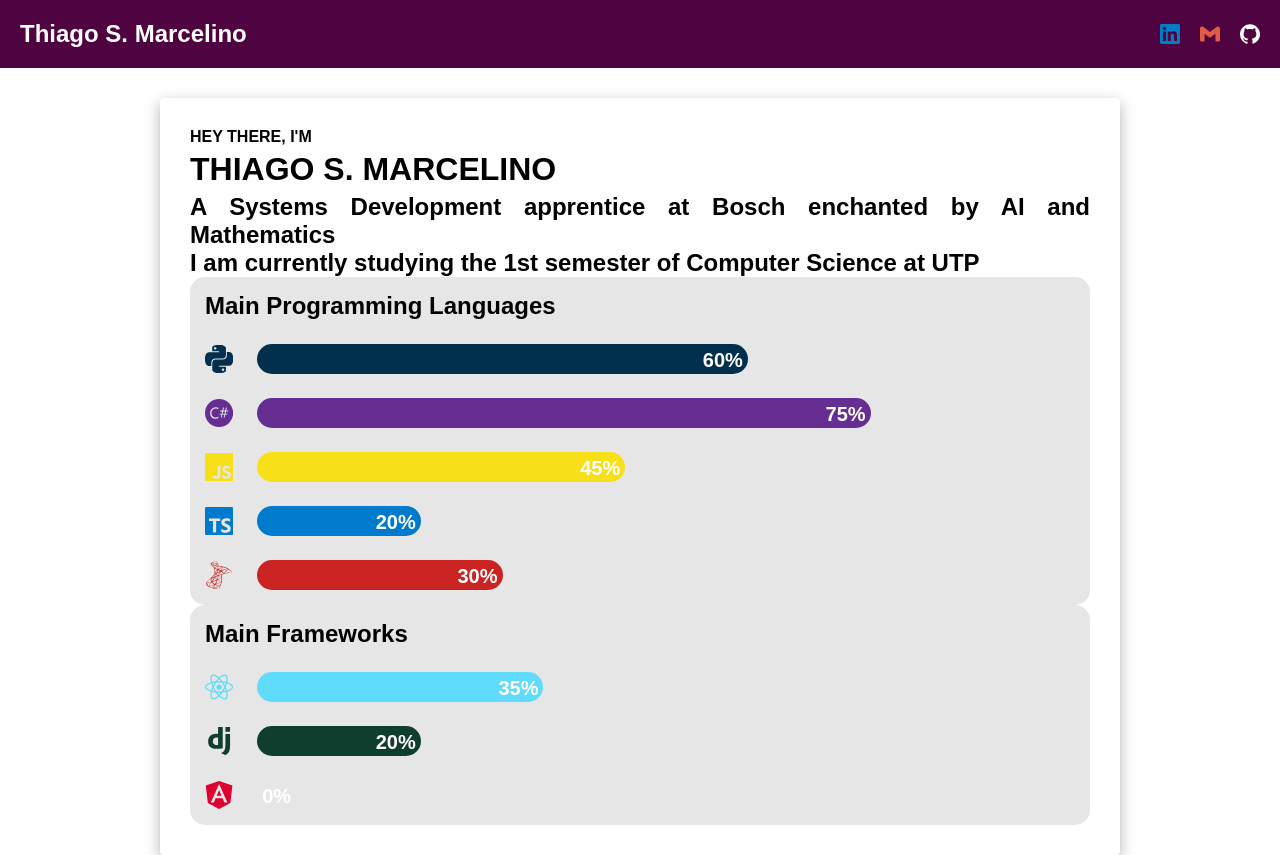
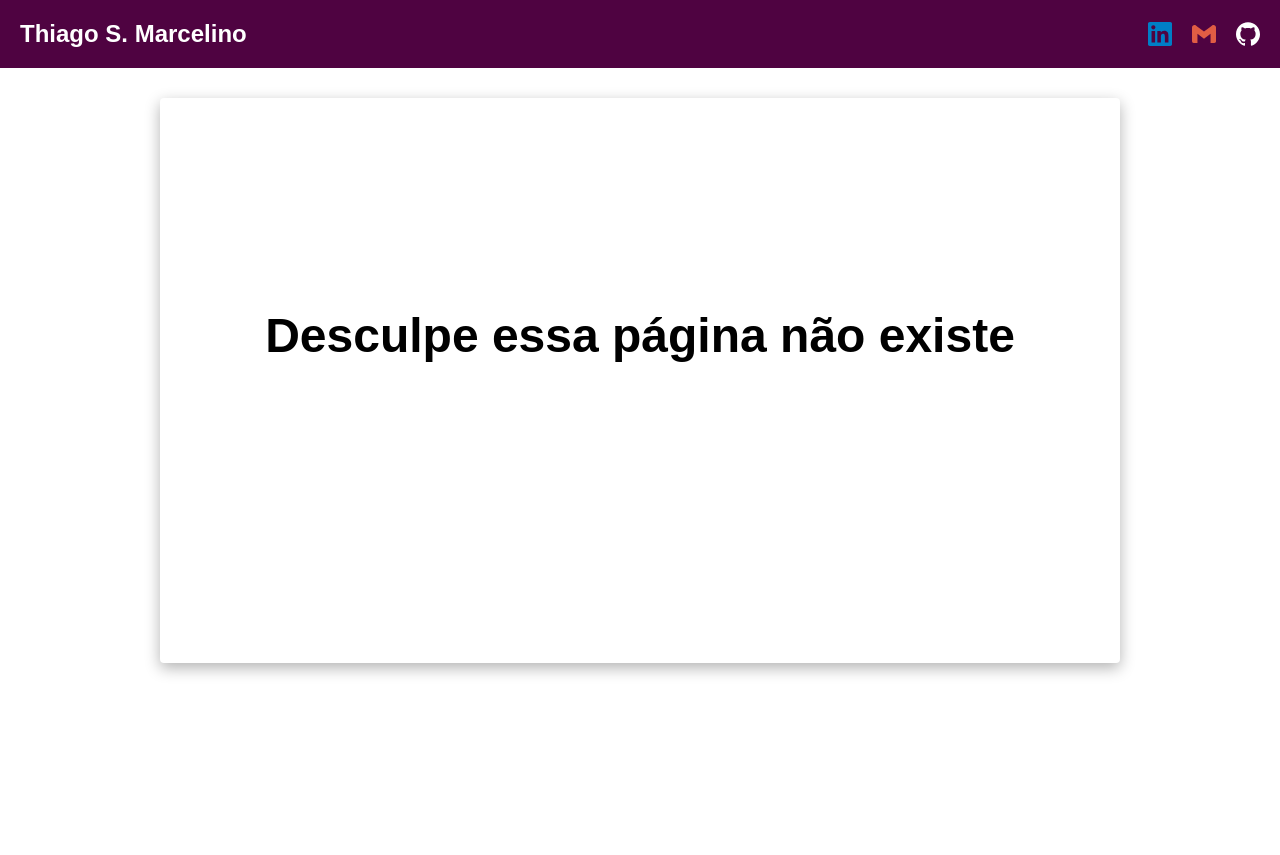
Before and after one commit to ThiagoDSMarcelino/PortfolioReact, a React (Create React App) app: page / in a window 1280 px wide. After the commit the page ends 800 px from the top, so only its background shows below. Built offline with nearby package versions, Linux system fonts and the light colour scheme.

Commit message:
Update main page

```diff
--- a/public/index.html
+++ b/public/index.html
@@ -5,7 +5,7 @@
   <meta http-equiv="X-UA-Compatible" content="IE=edge">
   <meta name="viewport" content="width=device-width, initial-scale=1.0">
   <link rel="icon" href="%PUBLIC_URL%/icon.png">
-  <title>Portifolio</title>
+  <title>Portfolio</title>
 </head>
 <body>
   <noscript>
--- a/src/components/Header/index.js
+++ b/src/components/Header/index.js
@@ -4,7 +4,7 @@ import React from 'react';
 import { Nav, Contacts } from './styled';
 
 export default function Main() {
-    const iconSize = 20;
+    const iconSize = 24;
 
     return (
         <Nav>
--- a/src/components/ProgressBar/index.js
+++ b/src/components/ProgressBar/index.js
@@ -7,7 +7,7 @@ export default function ProgressBar(props) {
 
     return (
         <ProgressBarContainer>
-          <Filled bgcolor={bgcolor} completed={completed}>
+          <Filled color={bgcolor} completed={completed}>
             <Label>{completed}</Label>
           </Filled>
         </ProgressBarContainer>
--- a/src/components/ProgressBar/styled.js
+++ b/src/components/ProgressBar/styled.js
@@ -8,8 +8,8 @@ export const ProgressBarContainer = styled.div`
 
 export const Filled= styled.div`
     height: 100%;
-    width: ${props => props.completed ? props.completed : "0%"};
-    background-color: ${props => props.bgcolor ? props.bgcolor : "darkblue"};
+    width: ${props => props.completed !== "0%" ? props.completed : "2.5em"};
+    background-color: ${props => props.color ? props.color : "darkblue"};
     border-radius: inherit;
     text-align: right;
     transition: width 1s ease-in-out;
--- a/src/pages/Main/index.js
+++ b/src/pages/Main/index.js
@@ -1,7 +1,7 @@
 import { SiPython, SiCsharp, SiMicrosoftsqlserver, SiJavascript, SiTypescript, SiReact, SiDjango, SiAngular } from 'react-icons/si';
 import React from 'react';
 
-import { Progress, ProgressBox, Name, About, AboutText, ColerfullText } from './styled'
+import { Sla, Progress, ProgressBox, Name, About, AboutText, ColerfullText } from './styled'
 import ProgressBar from './../../components/ProgressBar';
 
 export default function Main() {
@@ -22,12 +22,12 @@ export default function Main() {
     const nbsp = "\u00A0";
 
     return (
-        <>
+        <Sla>
             <About>
                 <span>HEY THERE, I'M</span>
                 <Name>THIAGO S. MARCELINO</Name>
                 <AboutText>
-                    A Systems Development apprentice at Bosch enchanted by AI and Mathematics <br/>
+                    A {nbsp}<ColerfullText>Systems Development</ColerfullText>{nbsp} apprentice at Bosch enchanted by AI and Mathematics <br/>
                     I am currently studying the 1st semester of Computer Science at UTP
                 </AboutText>
             </About>
@@ -63,6 +63,6 @@ export default function Main() {
                     <SiAngular color={angular} size={iconSize}/><ProgressBar bgcolor={angular} completed={"0%"} />
                 </Progress>
             </ProgressBox>
-        </>
+        </Sla>
     );
 }
--- a/src/pages/Main/styled.js
+++ b/src/pages/Main/styled.js
@@ -3,6 +3,13 @@ import styled from "styled-components";
 import * as colors from '../../config/colors'
 
 
+
+export const Sla = styled.div`
+    display: flex;
+    flex-direction: column;
+    gap: 2.5vh;
+
+`
 export const About = styled.div`
     display: flex;
     flex-direction: column;
@@ -19,7 +26,7 @@ export const AboutText = styled.p`
 `
 
 export const ColerfullText = styled.span`
-    background-image: linear-gradient(to left, ${colors.primaryColor}, ${colors.secondaryColor}, ${colors.tertiaryColor});
+    background-image: linear-gradient(to right, ${colors.primaryColor}, ${colors.secondaryColor}, ${colors.tertiaryColor});
     -webkit-background-clip: text;
     -moz-background-clip: text;
     background-clip: text;
--- a/src/routes/index.js
+++ b/src/routes/index.js
@@ -7,7 +7,7 @@ import Main from '../pages/Main';
 export default function Urls() {
     return (
         <Routes>
-            <Route exact path='/' element={<Main />} />
+            <Route exact path='/Portfolio/' element={<Main />} />
 
             <Route path='*' element={<Page404 />} />
         </Routes>
```
